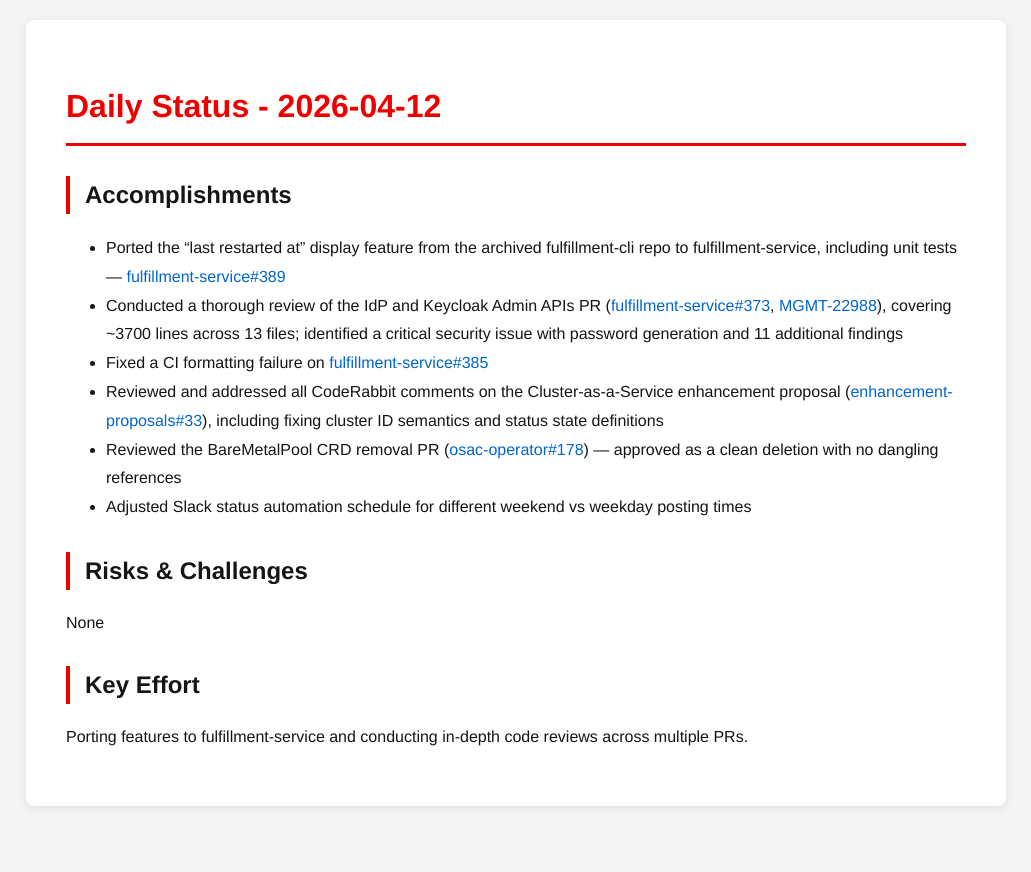
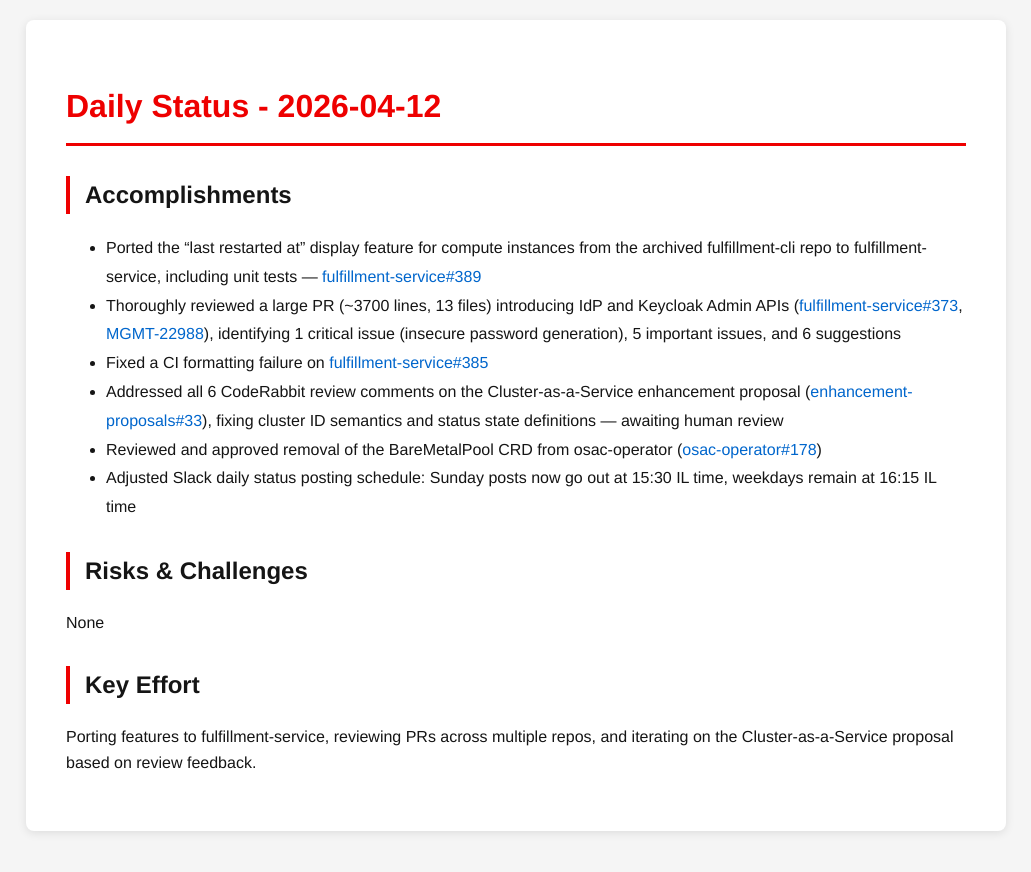
Before and after one commit to tzvatot/daily-status, a Jekyll site: the page built from 2026-04-12.md, in a window 1280 px wide. Shown: the top 872 px of the page, without its empty margins (124-1155 px from the left). Built offline with Jekyll 4.4.1, drawn with Linux system fonts in a browser that asks for light colours.

Commit message:
Daily status update - 2026-04-12

```diff
--- a/2026-04-12.md
+++ b/2026-04-12.md
@@ -7,15 +7,15 @@
 # Daily Status - 2026-04-12
 
 ## Accomplishments
-- Ported the "last restarted at" display feature from the archived fulfillment-cli repo to fulfillment-service, including unit tests — [fulfillment-service#389](https://github.com/osac-project/fulfillment-service/pull/389)
-- Conducted a thorough review of the IdP and Keycloak Admin APIs PR ([fulfillment-service#373](https://github.com/osac-project/fulfillment-service/pull/373), [MGMT-22988](https://issues.redhat.com/browse/MGMT-22988)), covering ~3700 lines across 13 files; identified a critical security issue with password generation and 11 additional findings
+- Ported the "last restarted at" display feature for compute instances from the archived fulfillment-cli repo to fulfillment-service, including unit tests — [fulfillment-service#389](https://github.com/osac-project/fulfillment-service/pull/389)
+- Thoroughly reviewed a large PR (~3700 lines, 13 files) introducing IdP and Keycloak Admin APIs ([fulfillment-service#373](https://github.com/osac-project/fulfillment-service/pull/373), [MGMT-22988](https://issues.redhat.com/browse/MGMT-22988)), identifying 1 critical issue (insecure password generation), 5 important issues, and 6 suggestions
 - Fixed a CI formatting failure on [fulfillment-service#385](https://github.com/osac-project/fulfillment-service/pull/385)
-- Reviewed and addressed all CodeRabbit comments on the Cluster-as-a-Service enhancement proposal ([enhancement-proposals#33](https://github.com/osac-project/enhancement-proposals/pull/33)), including fixing cluster ID semantics and status state definitions
-- Reviewed the BareMetalPool CRD removal PR ([osac-operator#178](https://github.com/osac-project/osac-operator/pull/178)) — approved as a clean deletion with no dangling references
-- Adjusted Slack status automation schedule for different weekend vs weekday posting times
+- Addressed all 6 CodeRabbit review comments on the Cluster-as-a-Service enhancement proposal ([enhancement-proposals#33](https://github.com/osac-project/enhancement-proposals/pull/33)), fixing cluster ID semantics and status state definitions — awaiting human review
+- Reviewed and approved removal of the BareMetalPool CRD from osac-operator ([osac-operator#178](https://github.com/osac-project/osac-operator/pull/178))
+- Adjusted Slack daily status posting schedule: Sunday posts now go out at 15:30 IL time, weekdays remain at 16:15 IL time
 
 ## Risks & Challenges
 None
 
 ## Key Effort
-Porting features to fulfillment-service and conducting in-depth code reviews across multiple PRs.
+Porting features to fulfillment-service, reviewing PRs across multiple repos, and iterating on the Cluster-as-a-Service proposal based on review feedback.
```
